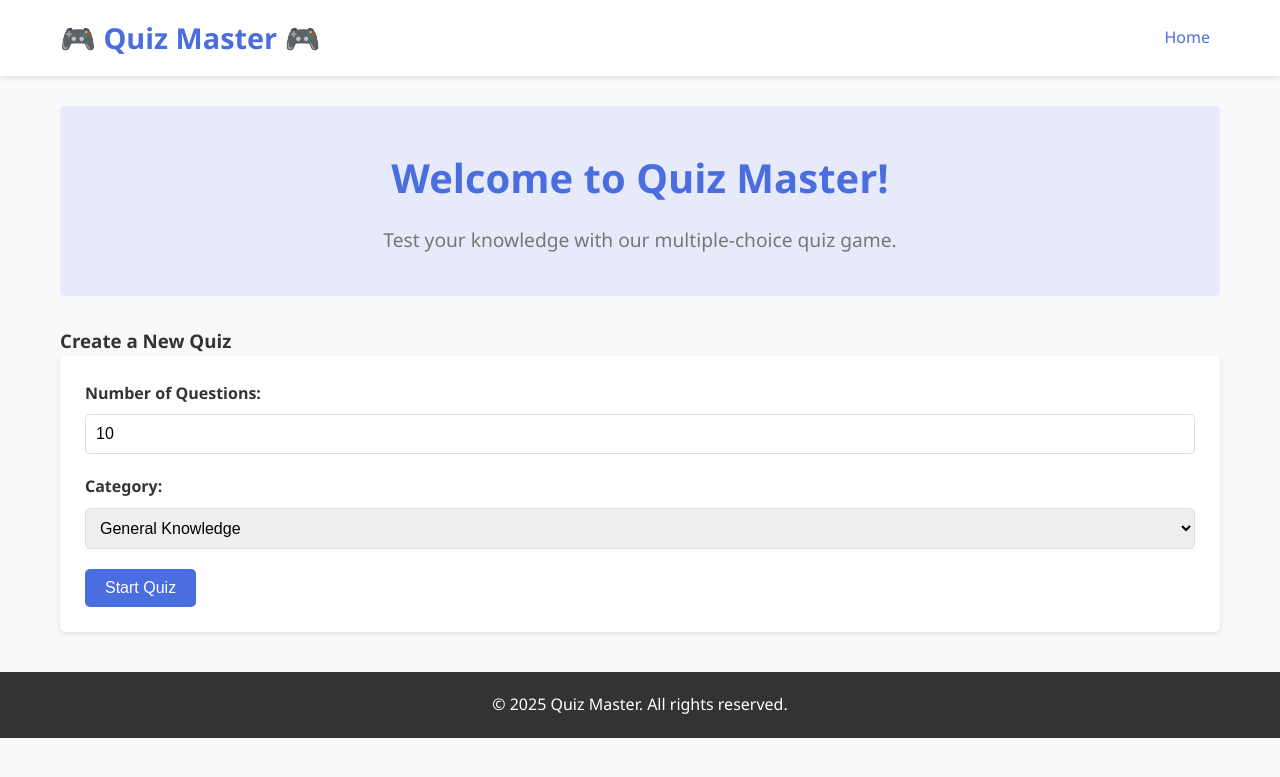
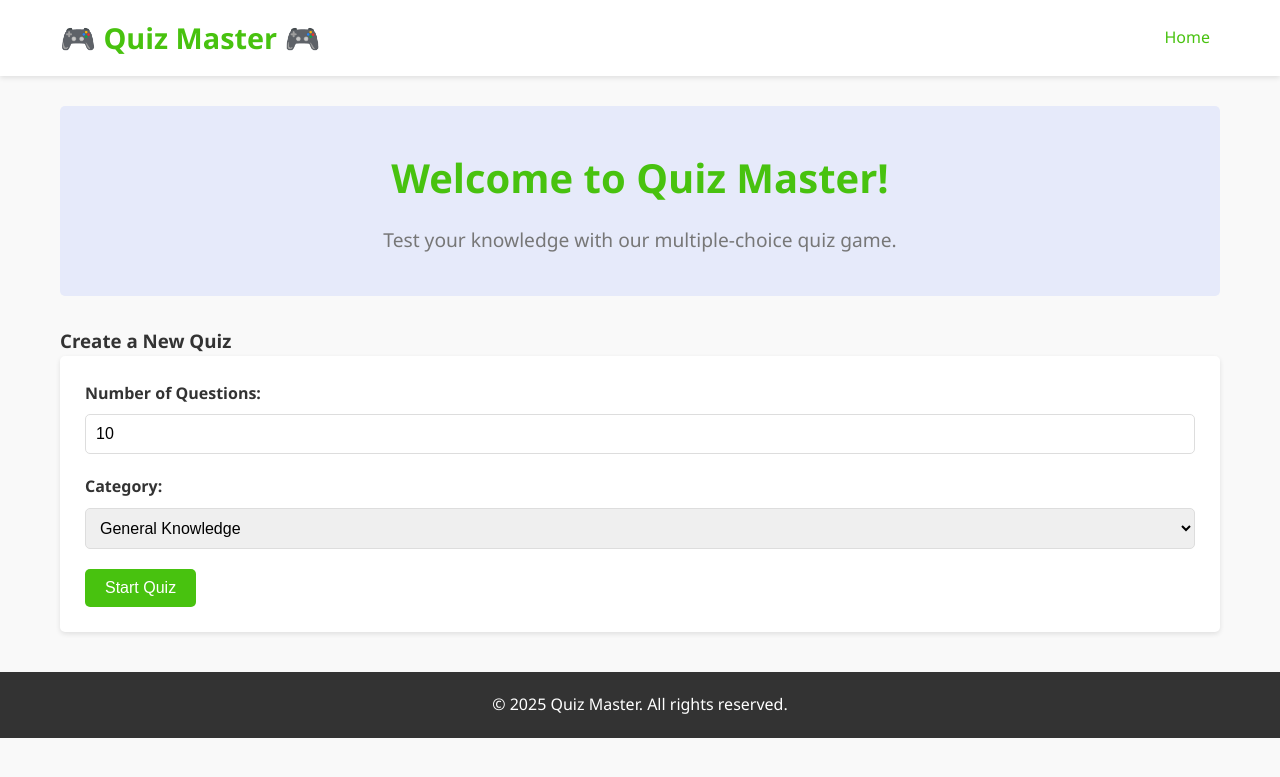
Before and after one commit to engrmumtazali0112/Robust-Multiple-Choice-Quiz-Game, a FastAPI app: page / in a window 1280 px wide. Shown: the top 777 px of the page. Run offline with FastAPI, Linux system fonts and the light colour scheme.

Commit message:
Updated style.css file

```diff
--- a/quiz_app/app/static/css/style.css
+++ b/quiz_app/app/static/css/style.css
@@ -5,8 +5,8 @@
 
 /* General Styles */
 :root {
-  --primary-color: #4a6ee0;
-  --primary-dark: #3a5ac1;
+  --primary-color: #48c20f;
+  --primary-dark: #10bb10;
   --primary-light: #e6eafa;
   --secondary-color: #f2b705;
   --success-color: #2ecc71;
@@ -149,7 +149,7 @@ input:focus, select:focus, textarea:focus {
   background: var(--primary-dark);
   transform: translateY(-1px);
   text-decoration: none;
-  color: white;
+  color: rgb(16, 146, 33);
 }
 
 .btn-primary {
```
